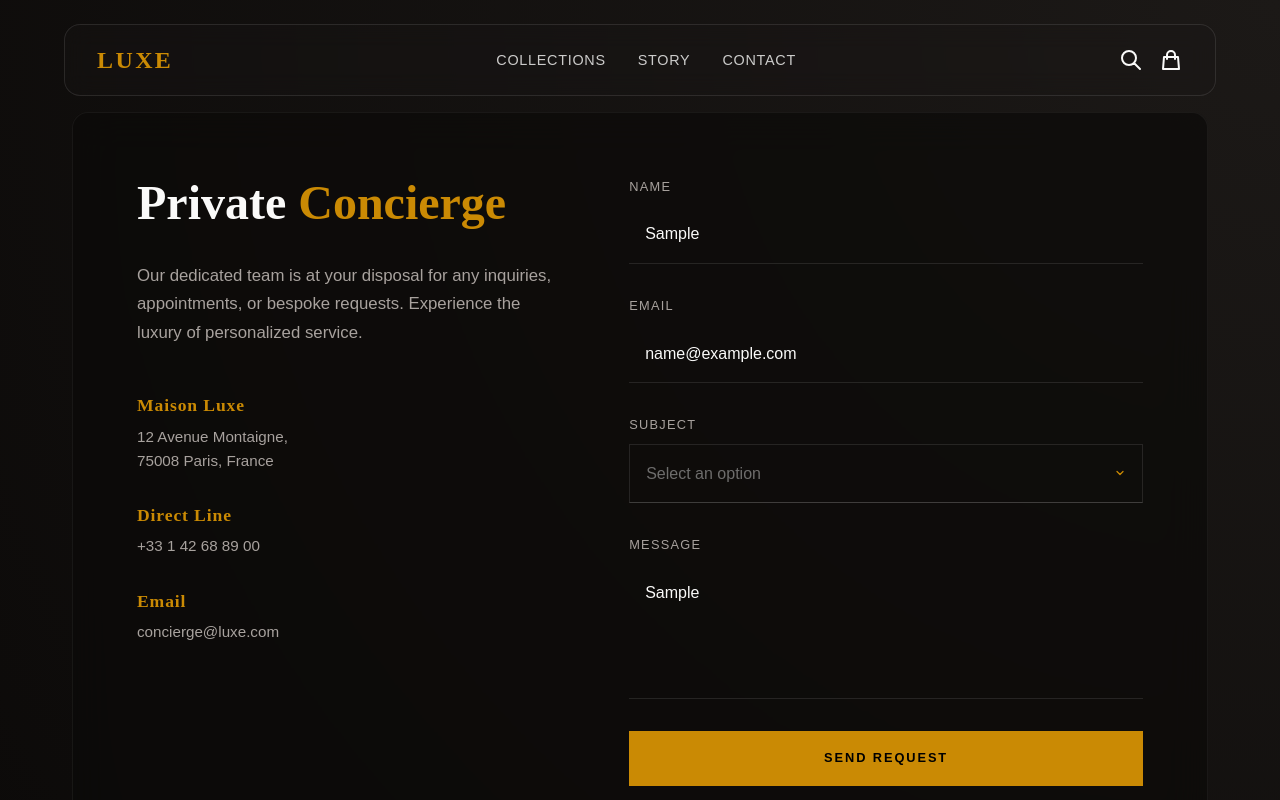
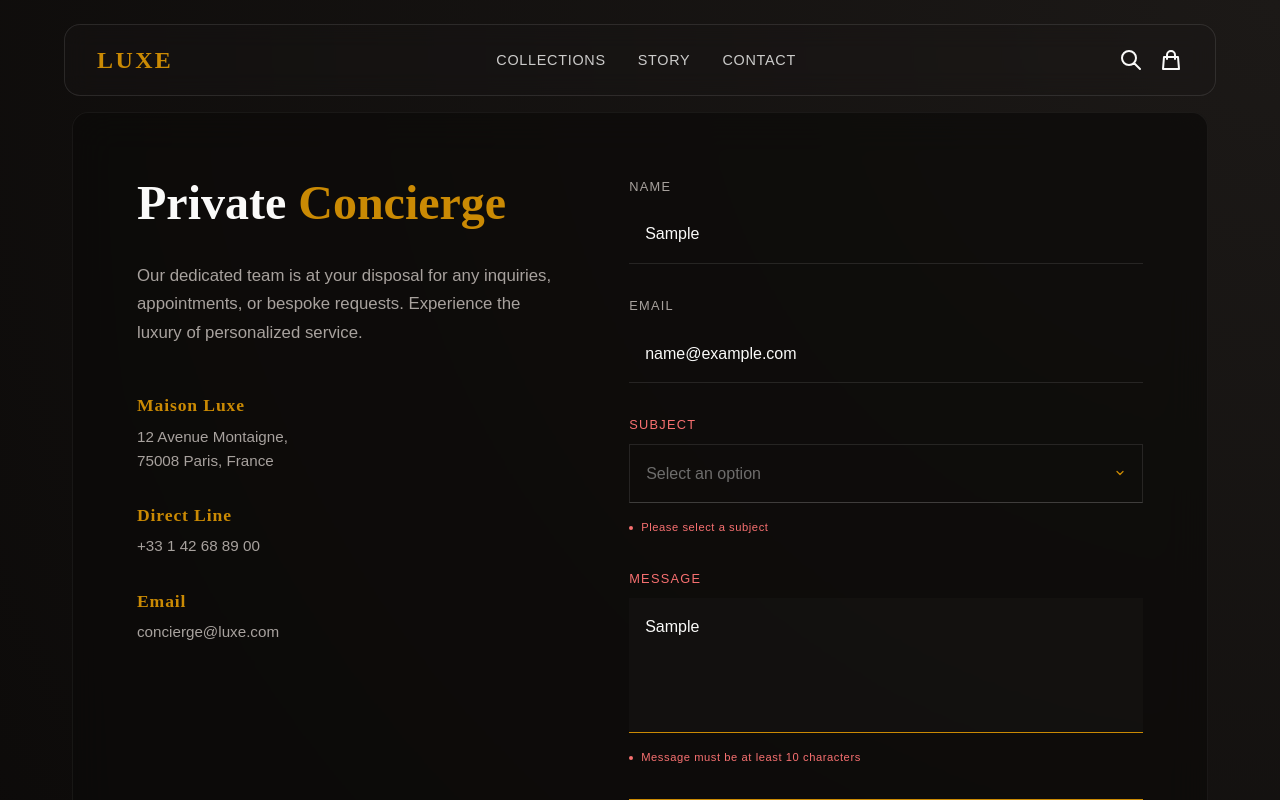
Before and after one commit to IamAshrafee/Luxury-E-commerce, a React (Vite) app: page /contact in a window 1280 px wide. Both pictures are taken after typing "Sample", "name@example.com", "Sample" into the empty fields and a click on the button "SEND REQUEST". Shown: the top 800 px of the page. Built offline with nearby package versions, Linux system fonts and the light colour scheme.

Commit message:
Implemented react-hook-form and zod

```diff
--- a/package.json
+++ b/package.json
@@ -10,10 +10,13 @@
     "preview": "vite preview"
   },
   "dependencies": {
+    "@hookform/resolvers": "^5.2.2",
     "react": "^19.2.0",
     "react-dom": "^19.2.0",
+    "react-hook-form": "^7.71.1",
     "react-router": "^7.13.0",
-    "react-router-dom": "^7.13.0"
+    "react-router-dom": "^7.13.0",
+    "zod": "^4.3.6"
   },
   "devDependencies": {
     "@eslint/js": "^9.39.1",
--- a/src/pages/Contact.css
+++ b/src/pages/Contact.css
@@ -83,6 +83,49 @@
     display: flex;
     flex-direction: column;
     gap: 0.5rem;
+}
+
+.error-message {
+    color: #f87171;
+    /* Softer Red-400 for dark mode */
+    font-size: 0.7rem;
+    margin-top: 0.5rem;
+    font-weight: 400;
+    letter-spacing: 0.05em;
+    opacity: 0;
+    transform: translateY(-5px);
+    animation: errorReveal 0.4s cubic-bezier(0.16, 1, 0.3, 1) forwards;
+    display: flex;
+    align-items: center;
+    gap: 0.5rem;
+}
+
+.error-message::before {
+    content: '';
+    display: inline-block;
+    width: 4px;
+    height: 4px;
+    background: currentColor;
+    border-radius: 50%;
+}
+
+@keyframes errorReveal {
+    to {
+        opacity: 1;
+        transform: translateY(0);
+    }
+}
+
+/* Error State for Inputs */
+.form-group:has(.error-message) input,
+.form-group:has(.error-message) textarea,
+.select-trigger:has(+ .select-options + input:invalid) {
+    /* Complex selector for custom select if needed, but RHF handles this via class mostly */
+    border-bottom-color: #f87171;
+}
+
+.form-group:has(.error-message) label {
+    color: #f87171;
 }
 
 .form-group label {
--- a/src/pages/Contact.jsx
+++ b/src/pages/Contact.jsx
@@ -1,14 +1,45 @@
 import React, { useEffect } from 'react'
+import { useForm, Controller } from 'react-hook-form'
+import { zodResolver } from '@hookform/resolvers/zod'
+import * as z from 'zod'
 import './Contact.css'
 import CustomSelect from '../components/common/CustomSelect'
 
+// Define Zod Schema
+const contactSchema = z.object({
+    name: z.string().min(2, { message: "Name must be at least 2 characters" }),
+    email: z.string().email({ message: "Invalid email address" }),
+    subject: z.string().min(1, { message: "Please select a subject" }),
+    message: z.string().min(10, { message: "Message must be at least 10 characters" }),
+})
+
 const Contact = () => {
-    const [subject, setSubject] = React.useState(''); // State for custom dropdown
-
     // Scroll to top on mount
     useEffect(() => {
         window.scrollTo(0, 0);
     }, []);
+
+    const {
+        register,
+        control,
+        handleSubmit,
+        formState: { errors, isSubmitting }
+    } = useForm({
+        resolver: zodResolver(contactSchema),
+        defaultValues: {
+            name: '',
+            email: '',
+            subject: '',
+            message: ''
+        }
+    });
+
+    const onSubmit = async (data) => {
+        console.log("Form Data:", data);
+        // Simulate API call
+        await new Promise(resolve => setTimeout(resolve, 1000));
+        alert("Request sent successfully!");
+    };
 
     return (
         <div className="contact-page">
@@ -39,16 +70,32 @@ const Contact = () => {
                         </div>
                     </div>
 
-                    <form className="contact-form" onSubmit={(e) => e.preventDefault()}>
+                    <form className="contact-form" onSubmit={handleSubmit(onSubmit)}>
                         <div className="form-group">
                             <label htmlFor="name">Name</label>
-                            <input type="text" id="name" required placeholder="Enter your name" />
+                            <input
+                                type="text"
+                                id="name"
+                                placeholder="Enter your name"
+                                {...register("name")}
+                            />
+                            {errors.name && <span className="error-message">{errors.name.message}</span>}
                         </div>
                         <div className="form-group">
                             <label htmlFor="email">Email</label>
-                            <input type="email" id="email" required placeholder="Enter your email" />
+                            <input
+                                type="email"
+                                id="email"
+                                placeholder="Enter your email"
+                                {...register("email")}
+                            />
+                            {errors.email && <span className="error-message">{errors.email.message}</span>}
                         </div>
                         <div className="form-group">
+                            <Controller
+                                name="subject"
+                                control={control}
+                                render={({ field }) => (
                                     <CustomSelect
                                         label="Subject"
                                         placeholder="Select an option"
@@ -58,15 +105,26 @@ const Contact = () => {
                                             "Private Viewing",
                                             "Order Support"
                                         ]}
-                                value={subject}
-                                onChange={setSubject}
+                                        value={field.value}
+                                        onChange={field.onChange}
                                     />
+                                )}
+                            />
+                            {errors.subject && <span className="error-message">{errors.subject.message}</span>}
                         </div>
                         <div className="form-group">
                             <label htmlFor="message">Message</label>
-                            <textarea id="message" rows="4" required placeholder="How may we assist you?"></textarea>
+                            <textarea
+                                id="message"
+                                rows="4"
+                                placeholder="How may we assist you?"
+                                {...register("message")}
+                            ></textarea>
+                            {errors.message && <span className="error-message">{errors.message.message}</span>}
                         </div>
-                        <button type="submit" className="cta-button primary">Send Request</button>
+                        <button type="submit" className="cta-button primary" disabled={isSubmitting}>
+                            {isSubmitting ? "Sending..." : "Send Request"}
+                        </button>
                     </form>
                 </div>
             </div>
```
Also changed, not shown: 1 other file (tests, documents, lock files or other folders). Lines whose indentation alone changed are shown as unchanged.
